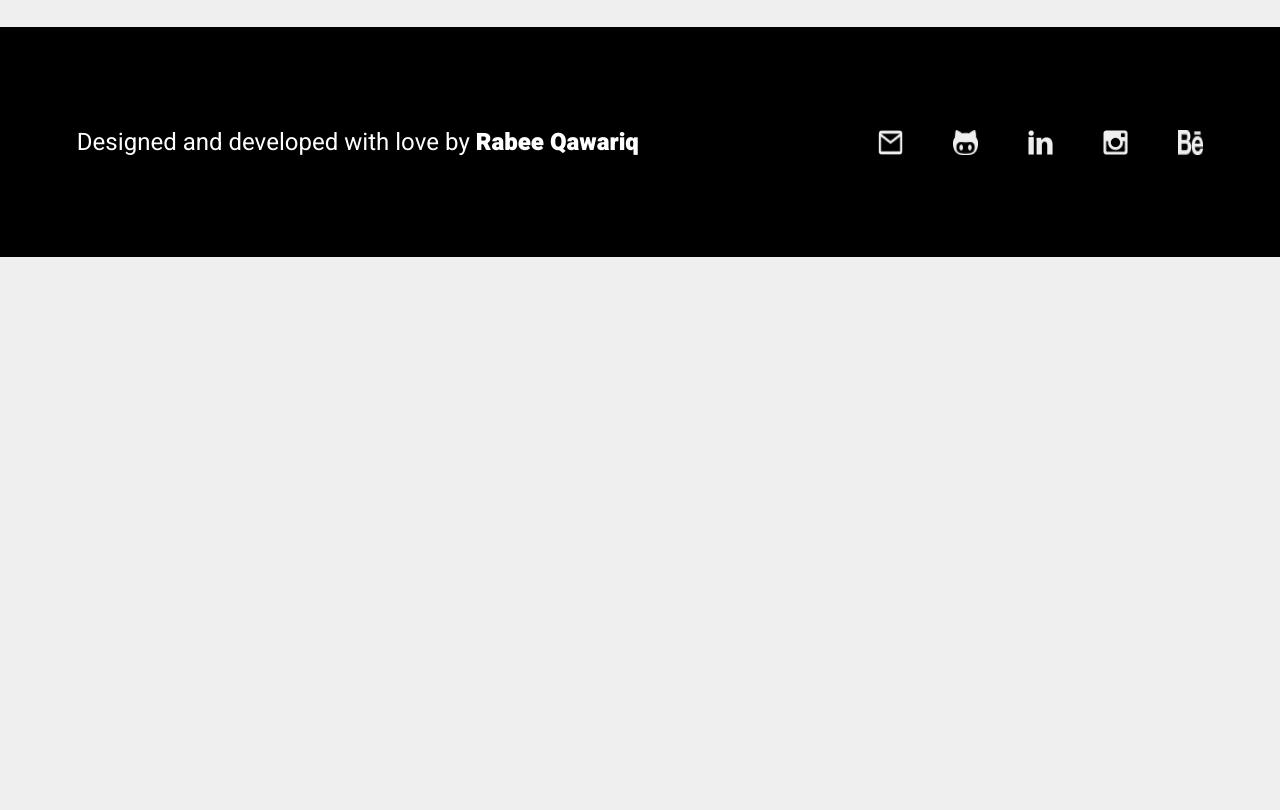
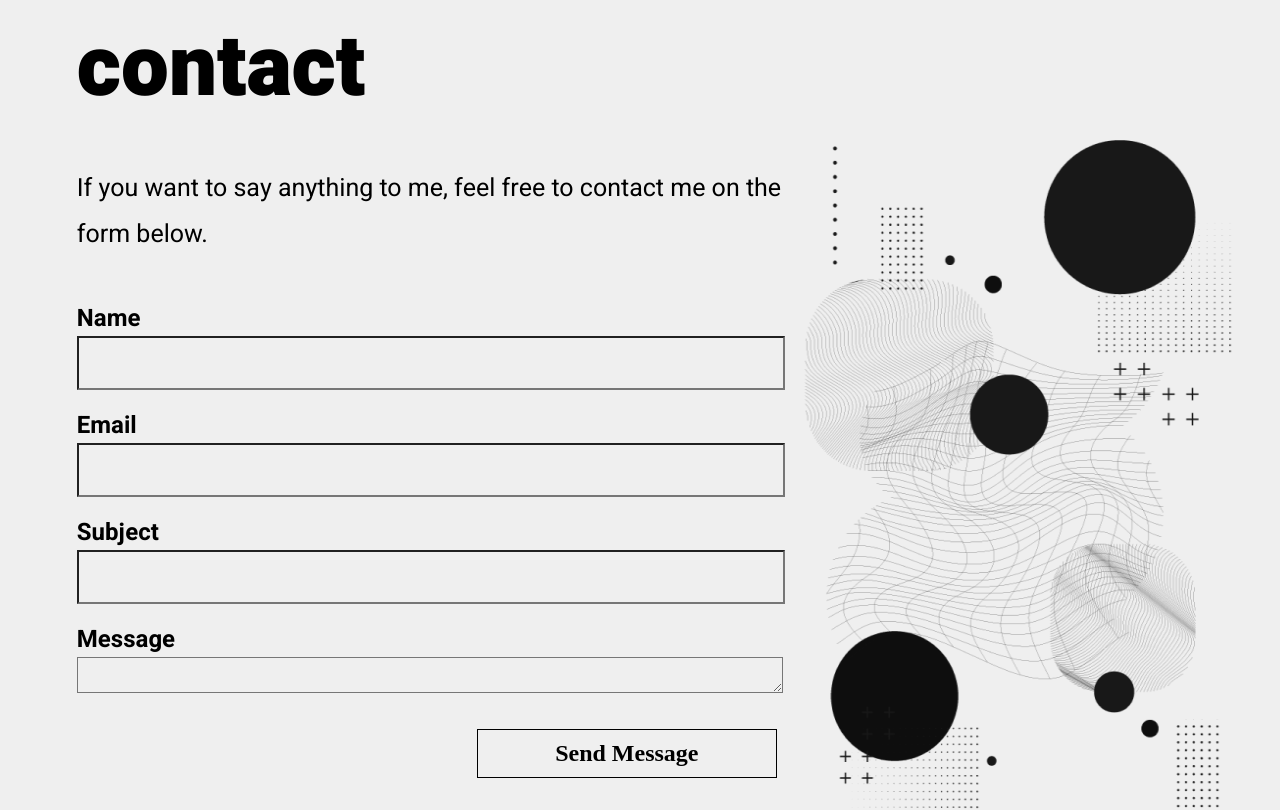
Before and after one commit to RQawariq/Trainings, a plain HTML site: page index.html in a window 1280 px wide. Shown: the part 3921-4731 px from the top of the page. Before the commit the page ends 4178 px from the top, so only its background shows below. Drawn offline with Linux system fonts and the light colour scheme; a web font is replaced by a local one.

Commit message:
everything done

```diff
--- a/index.html
+++ b/index.html
@@ -224,6 +224,32 @@
       </div>
     </div>
     </div>
+    <div class="contact-container">
+      <div class="contact-text-and-form">
+        <h1>contact</h1>
+        <p>If you want to say anything to me, feel free to contact me on the form below.</p>
+        <br/>
+        <label for="name">Name</label>
+        <input type="text" name="name">
+        <br/>
+        <label for="Email">Email</label>
+        <input type="text" name="email">
+        <br/>
+        <label for="Subject">Subject</label>
+        <input type="text" name="subject">
+        <br/>
+        <label for="Message">Message</label>
+        <textarea name="comment"></textarea>
+      <br />
+      <br />
+        <div class="button weight-700 right-aligned-button">Send Message</div>
+      </div>
+      <div class="contact-picture">
+        <img src="images/contact.png">
+      </div>
+      </div>
+      <br />
+      <br />
     <div class="footer-container">
       <div class="footer-text">Designed and developed with love by <span class="styled-footer-text">Rabee Qawariq</span></div>
       <div class="footer-links">
--- a/styles/contact.css
+++ b/styles/contact.css
@@ -0,0 +1,56 @@
+.contact-container {
+  margin-left: 6%;
+  display: flex;
+  justify-content: space-between;
+}
+
+.contact-text-and-form {
+  display: flex;
+  flex-direction: column;
+}
+
+.contact-text-and-form h1 {
+  font-family: "Heebo";
+  font-size: 85px;
+  line-height: 30px;
+  font-weight: 900;
+}
+
+.contact-text-and-form p {
+  font-family: Heebo;
+  font-size: 25px;
+  font-weight: 400;
+  line-height: 46px;
+}
+
+.contact-text-and-form > label {
+  font-family: "Heebo";
+  font-size: 24px;
+  font-weight: 700;
+  line-height: 35px;
+}
+
+.contact-text-and-form > input {
+  height: 48px;
+  width: 700px;
+  background:none;
+}
+
+.contact-text-and-form > textarea {
+    height: auto;
+    width: 700px;
+    background:none;
+  }
+
+.right-aligned-button {
+margin-left: 400px;
+}
+
+.contact-picture {
+  margin: 10% 6% 0px 0px;
+}
+
+.contact-picture img {
+  height: 781px;
+  width: 456px;
+}
```
Also changed, not shown: images/contact.png (added).
